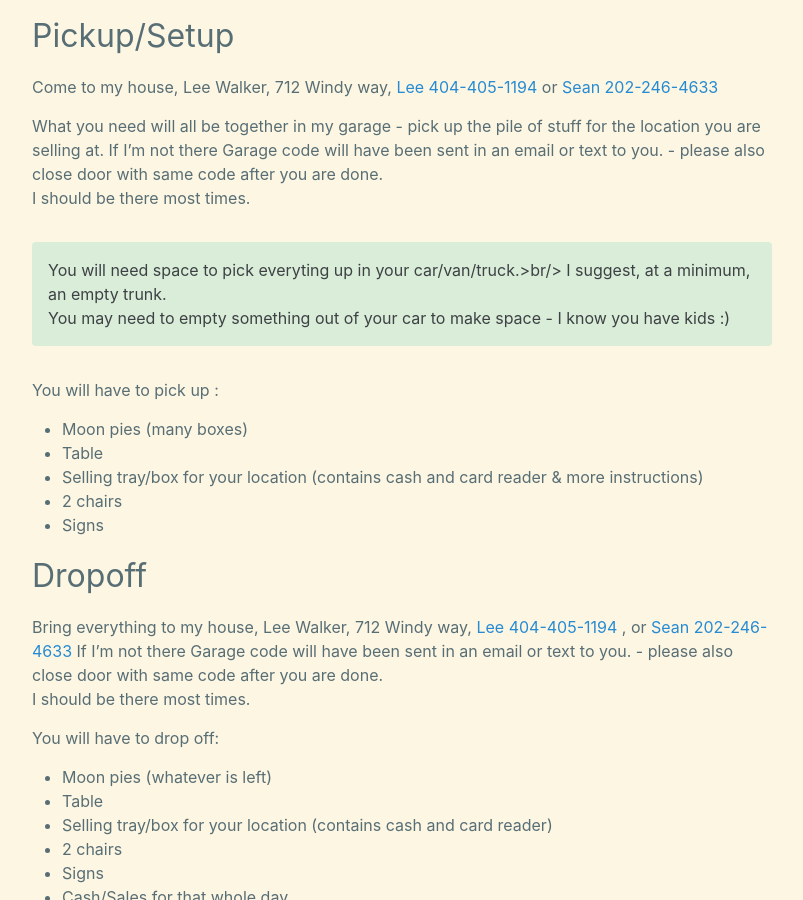
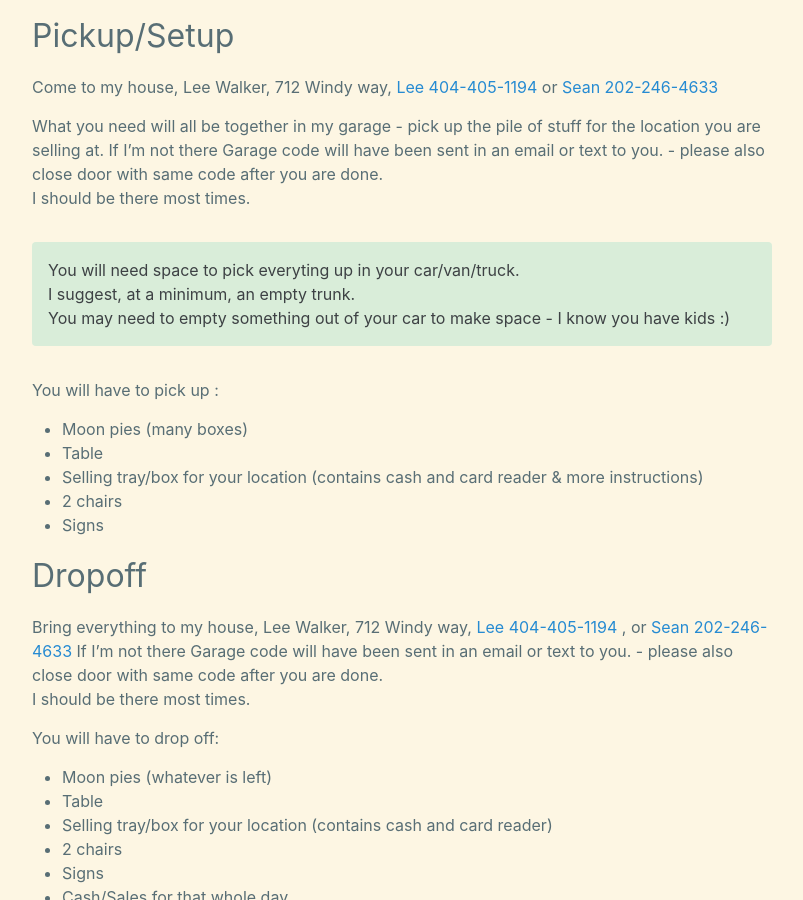
Before and after one commit to CodeJourneymen/scoutpiemaster, a Jekyll site: the page built from shownsell.md, in a window 1280 px wide and 900 px high, scrolled down 1889 px. Shown: the whole window, without its empty margins (238-1041 px from the left). Built offline with Jekyll 4.4.1, drawn with Linux system fonts in a browser that asks for light colours.

```diff
--- a/shownsell.md
+++ b/shownsell.md
@@ -77,7 +77,7 @@ What you need will all be together in my garage - pick up the pile of stuff for
 I should be there most times.
 
 {: .notice--success }
-You will need space to pick everyting up in your car/van/truck.>br/>
+You will need space to pick everyting up in your car/van/truck.<br/>
 I suggest, at a minimum, an empty trunk. <br/>
 You may need to empty something out of your car to make space - I know you have kids :)
 
```
